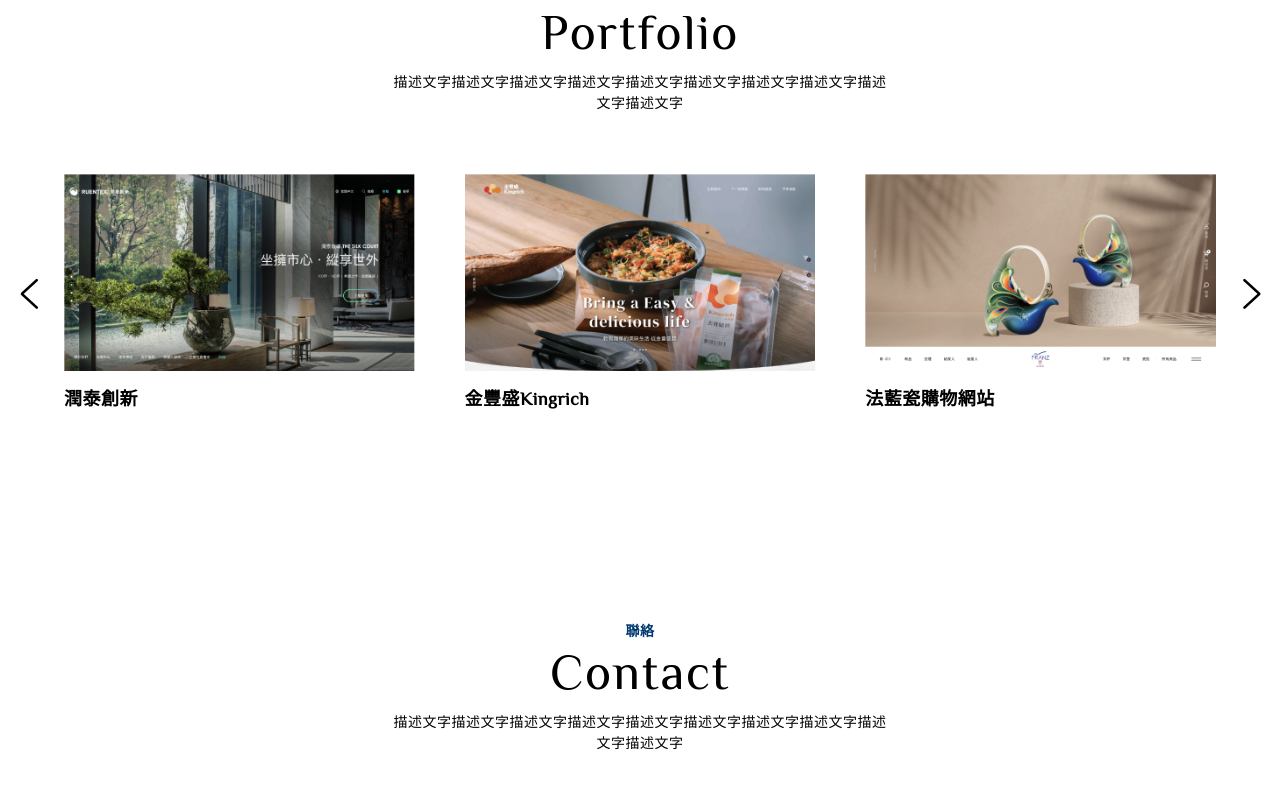
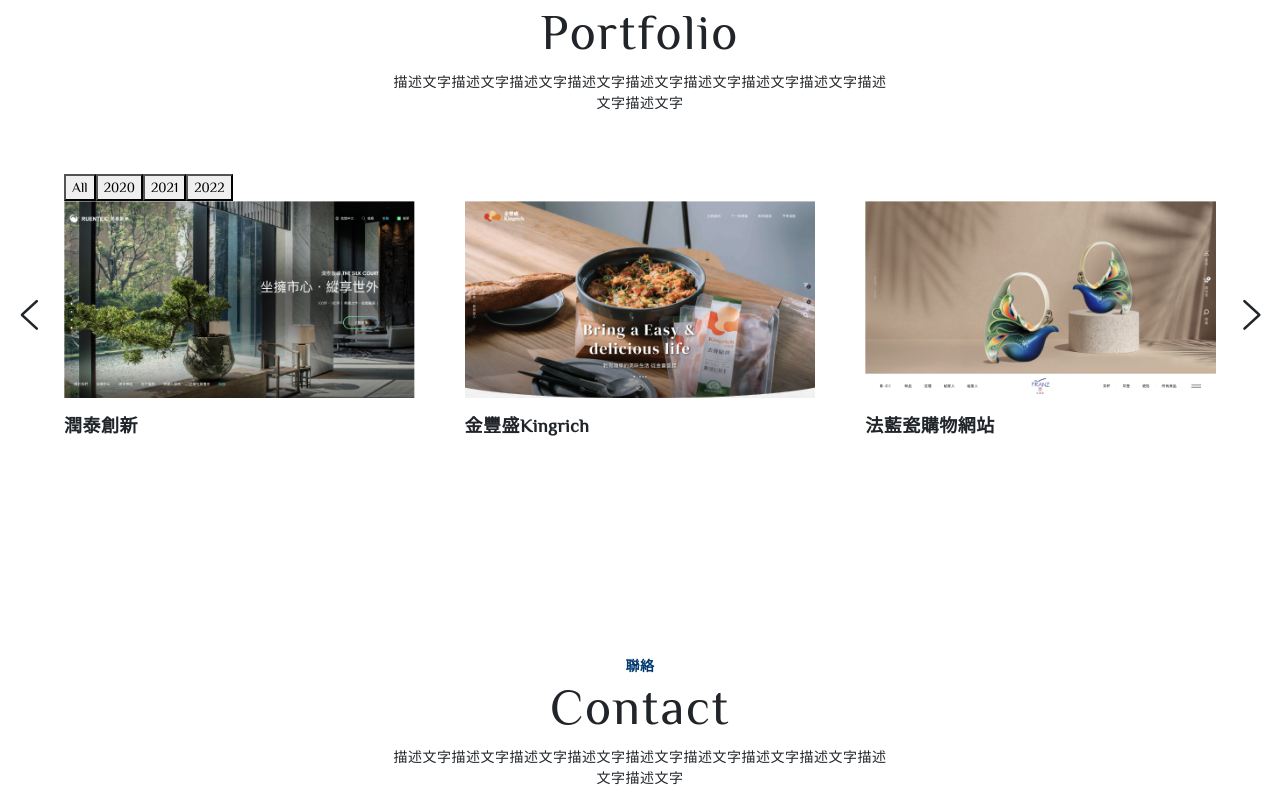
Before and after one commit to eric860814/wei-profile, a React (Create React App) app: page / in a window 1280 px wide. Shown: the part 1432-2228 px from the top of the page. Built offline with nearby package versions, Linux system fonts and the light colour scheme.

Commit message:
Add Modal

```diff
--- a/package.json
+++ b/package.json
@@ -6,7 +6,9 @@
     "@testing-library/jest-dom": "^5.16.5",
     "@testing-library/react": "^13.4.0",
     "@testing-library/user-event": "^13.5.0",
+    "bootstrap": "^5.2.2",
     "react": "^18.2.0",
+    "react-bootstrap": "^2.5.0",
     "react-dom": "^18.2.0",
     "react-router-dom": "^6.4.2",
     "react-scripts": "5.0.1",
--- /dev/null
+++ b/src/components/ProjectModal.jsx
@@ -0,0 +1,32 @@
+import React from "react";
+import Modal from "react-bootstrap/Modal";
+
+function ProjectModal(props) {
+  const style = {
+    width: "50vw",
+    height: "50vh",
+    background: "red",
+  };
+  return (
+    <>
+      <Modal
+        onHide={() => props.setShow(false)}
+        {...props}
+        size='lg'
+        aria-labelledby='contained-modal-title-vcenter'
+        centered>
+        <Modal.Header closeButton>
+          <Modal.Title id='contained-modal-title-vcenter'>{props.data.title}</Modal.Title>
+        </Modal.Header>
+        <Modal.Body>
+          <h4>{props.data.title}</h4>
+          <p>{props.data.text}</p>
+          <img src={props.data.img} alt='' />
+        </Modal.Body>
+        <Modal.Footer></Modal.Footer>
+      </Modal>
+    </>
+  );
+}
+
+export default ProjectModal;
--- a/src/components/Swiper.jsx
+++ b/src/components/Swiper.jsx
@@ -1,12 +1,34 @@
+import React, { useState } from "react";
 import { Swiper, SwiperSlide } from "swiper/react";
 import { Autoplay, Navigation } from "swiper";
+import ProjectModal from "./ProjectModal";
 // Import Swiper styles
 import "swiper/css";
 // import "swiper/css/autoplay";
 // eslint-disable-next-line import/no-anonymous-default-export
 export default (props) => {
+  const [show, setShow] = useState(false);
+  const [data, setData] = useState("");
+  const projectClick = (element) => {
+    setShow(true);
+    setData(element);
+  };
+  const selectDate = (str) => {
+    const data = props.SwiperData;
+    const newData = data.filter((element) => {
+      if (element.time.includes(str) === true) {
+        return element;
+      }
+    });
+    console.log(newData);
+  };
   return (
     <div className='swiper_wrap'>
+      <ProjectModal setShow={setShow} show={show} data={data}></ProjectModal>
+      <button>All</button>
+      <button onClick={() => selectDate("2020")}>2020</button>
+      <button onClick={() => selectDate("2021")}>2021</button>
+      <button onClick={() => selectDate("2022")}>2022</button>
       <Swiper
         modules={[Autoplay, Navigation]}
         spaceBetween={50}
@@ -17,17 +39,17 @@
           nextEl: ".swiper-next",
           prevEl: ".swiper-prev",
         }}
-        onSlideChange={() => console.log("slide change")}
+        // onSlideChange={() => console.log("slide change")}
         onSwiper={(swiper) => console.log(swiper)}>
         {props.SwiperData.map((element) => {
           return (
             <SwiperSlide key={element.id}>
-              <a className="swiper-a" href={element.url} target="_blank">
-                <div className="swiper-pic">
+              <div className='swiper-a' onClick={() => projectClick(element)}>
+                <div className='swiper-pic'>
                   <img alt='' src={element.img}></img>
                 </div>
                 <p>{element.title}</p>
-              </a>
+              </div>
             </SwiperSlide>
           );
         })}
--- a/src/sass/style.sass
+++ b/src/sass/style.sass
@@ -3,7 +3,8 @@
 //引用字型
 @import ./base/_font
 //icomoon
-@import ./../../src/assets/fonts/icomoon/style.css
+// @import ./../../src/assets/fonts/icomoon/style.css
+@import ../assets/fonts/icomoon/style.css
 //變數
 @import ./base/_variable
 //函式
@@ -15,3 +16,5 @@
 @import ./layout/_header
 //頁尾 footer
 @import ./layout/_footer
+//bootstrap
+@import "~bootstrap/scss/bootstrap"
```
Also changed, not shown: src/Data/Data.jsx (+8 -8 lines), src/pages/Home.jsx (+15 -16 lines), 1 other file (tests, documents, lock files or other folders).
